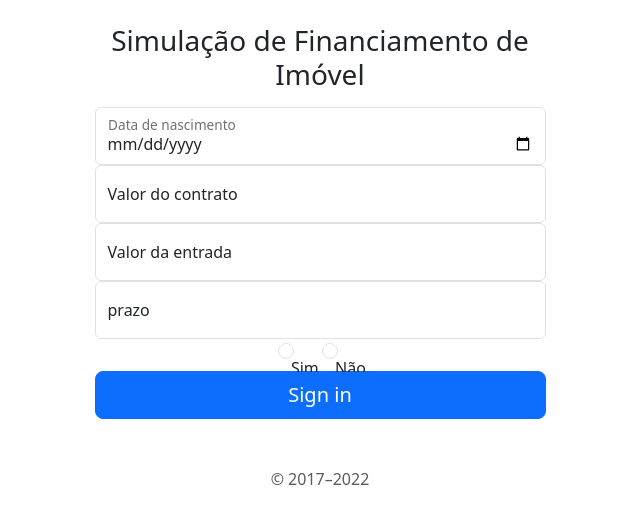
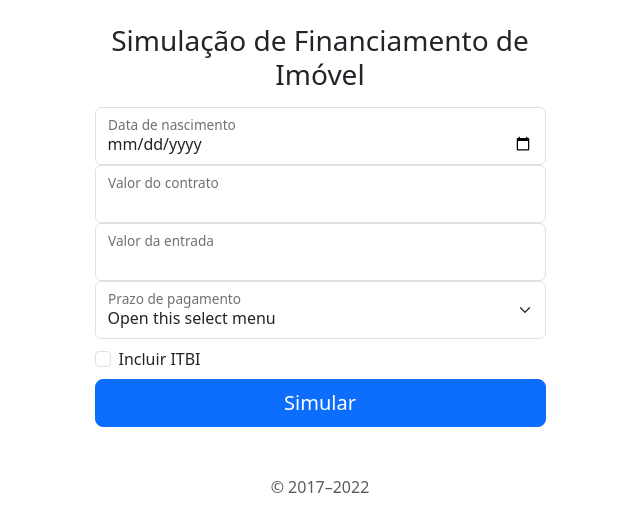
Before and after one commit to laercioigorps/simulador-de-financiamento, a Django app: page /imoveis/simulador/ in a window 1280 px wide. Shown: the part 57-589 px from the top of the page, without its empty margins (320-960 px from the left). Run offline with Django 4.2, Linux system fonts and the light colour scheme.

Commit message:
atualiza formulario

```diff
--- a/imoveis/templates/imoveis/pagina_simulador.html
+++ b/imoveis/templates/imoveis/pagina_simulador.html
@@ -16,31 +16,34 @@
                     <h1 class="h3 mb-3 fw-normal">Simulação de Financiamento de Imóvel</h1>
 
                     <div class="form-floating">
-                    <input type="date" class="form-control" id="floatingInput" placeholder="name@example.com">
-                    <label for="floatingInput">Data de nascimento</label>
+                    <input type="date" class="form-control" id="data_nascimento" name= "data_nascimento">
+                    <label for="data_nascimento">Data de nascimento</label>
                     </div>
                     <div class="form-floating">
-                        <input type="text" class="form-control" id="floatingInput" placeholder="name@example.com">
-                        <label for="floatingInput">Valor do contrato</label>
+                        <input type="text" class="form-control" id="valor_do_imovel" name="valor_do_imovel">
+                        <label for="valor_do_imovel">Valor do contrato</label>
                     </div>
                     <div class="form-floating">
-                        <input type="email" class="form-control" id="floatingInput" placeholder="name@example.com">
-                        <label for="floatingInput">Valor da entrada</label>
+                        <input type="text" class="form-control" id="valor_da_entrada" name="valor_da_entrada">
+                        <label for="valor_da_entrada">Valor da entrada</label>
                     </div>
-
                     <div class="form-floating">
-                        <input type="email" class="form-control" id="floatingInput" placeholder="name@example.com">
-                        <label for="floatingInput">prazo</label>
+                        <select class="form-select" aria-label="Default select example">
+                            <option selected>Open this select menu</option>
+                            <option value="1">120</option>
+                            <option value="2">180</option>
+                            <option value="3">240</option>
+                            <option value="3">360</option>
+                          </select>
+                        <label for="valor_da_entrada">Prazo de pagamento</label>
                     </div>
-                    <div class="form-floating form-check form-check-inline">
-                        <input class="form-check-input" type="radio" name="inlineRadioOptions" id="inlineRadio1" value="option1">
-                        <label class="form-check-label" for="inlineRadio1">Sim</label>
-                      </div>
-                      <div class="form-floating form-check form-check-inline">
-                        <input class="form-check-input" type="radio" name="inlineRadioOptions" id="inlineRadio2" value="option2">
-                        <label class="form-check-label" for="inlineRadio2">Não</label>
-                      </div>
-                    <button class="w-100 btn btn-lg btn-primary" type="submit">Sign in</button>
+                    <div class="form-check text-start mt-2 mb-2">
+                        <input class="form-check-input" type="checkbox" name="incluir_ITBI" value="true" id="itbi">
+                        <label class="form-check-label" for="itbi">
+                          Incluir ITBI
+                        </label>
+                    </div>
+                    <button class="w-100 btn btn-lg btn-primary" type="submit">Simular</button>
                     <p class="mt-5 mb-3 text-muted">© 2017–2022</p>
                 </form>
             </div>
```
